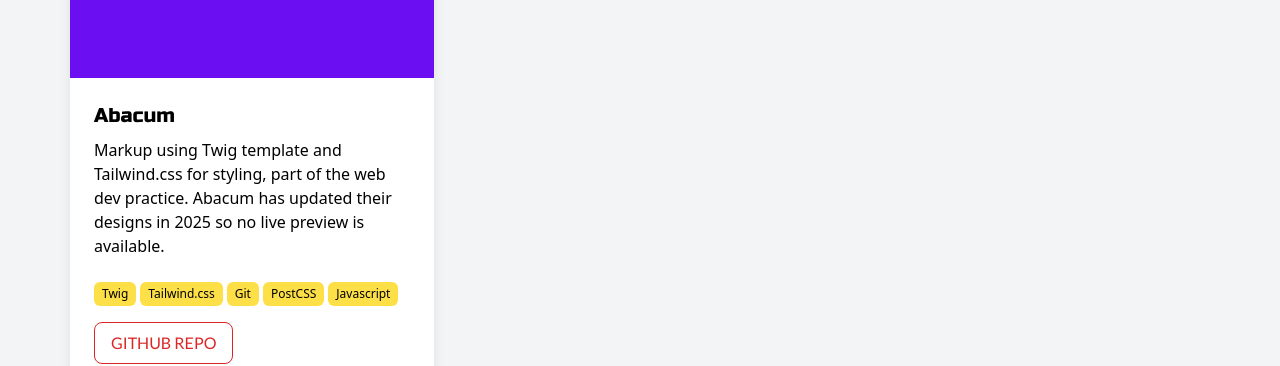
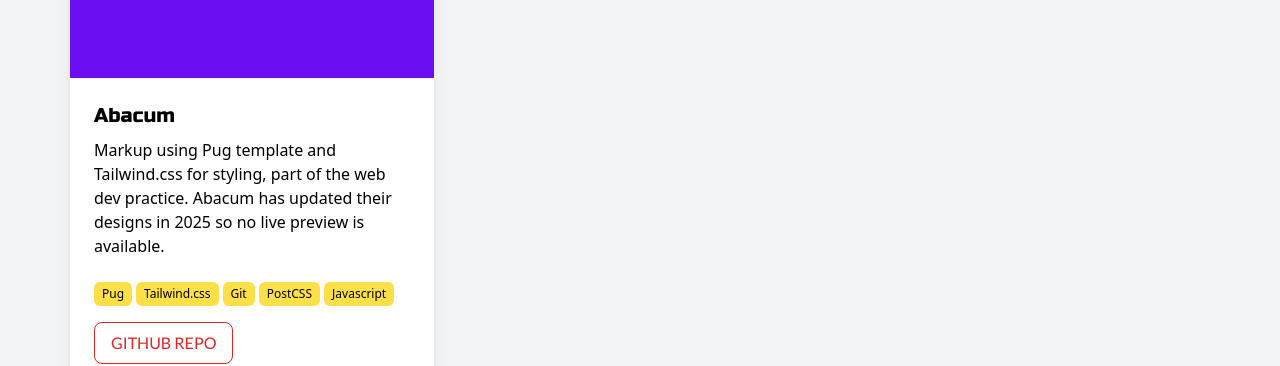
Before and after one commit to SeggyFault/SeggyFault.github.io, a React (Vite) app: page / in a window 1280 px wide. Shown: the part 3120-3486 px from the top of the page. Built offline with nearby package versions, Linux system fonts and the light colour scheme.

Commit message:
fix: change wrong tag in abacum project

```diff
--- a/src/pages/Home.jsx
+++ b/src/pages/Home.jsx
@@ -34,9 +34,9 @@
     },
     {
       image: "/assets/images/abacum.svg",
-      tags: ["Twig", "Tailwind.css", "Git", "PostCSS", "Javascript"],
+      tags: ["Pug", "Tailwind.css", "Git", "PostCSS", "Javascript"],
       title: "Abacum",
-      description: "Markup using Twig template and Tailwind.css for styling, part of the web dev practice. Abacum has updated their designs in 2025 so no live preview is available.",
+      description: "Markup using Pug template and Tailwind.css for styling, part of the web dev practice. Abacum has updated their designs in 2025 so no live preview is available.",
       className: "bg-[#6C0EF2]",
       githubLink: "https://github.com/SeggyFault/abacum",
     },
```
